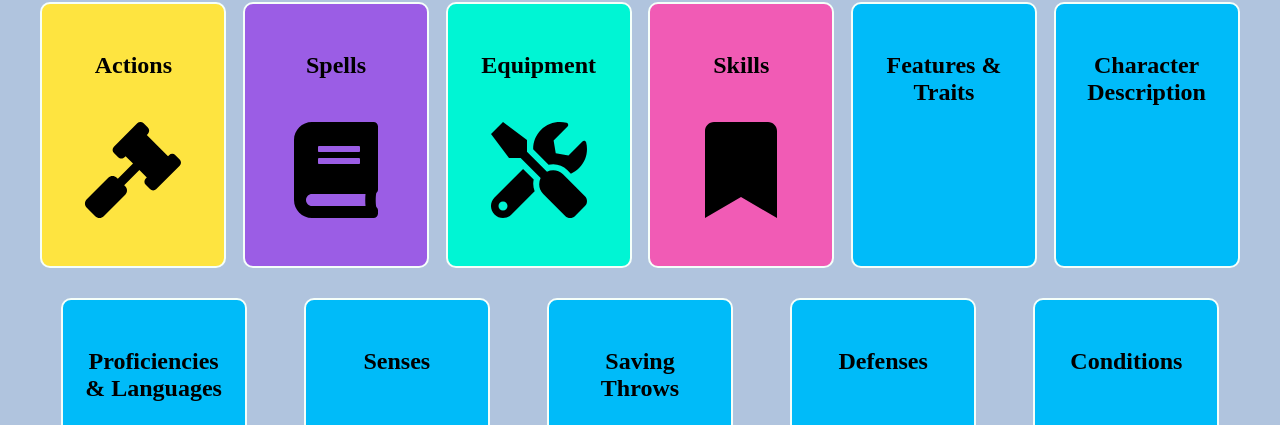
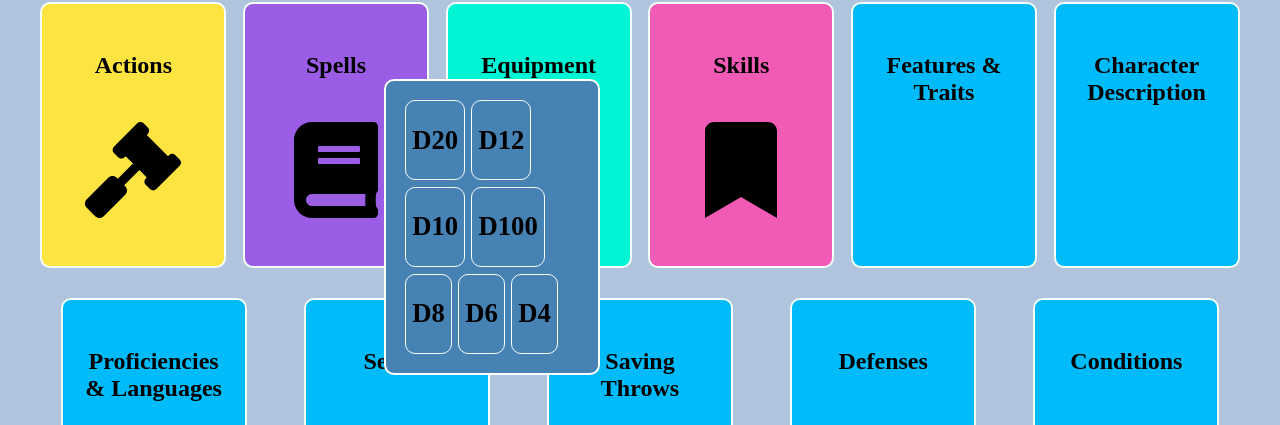
Before and after one commit to trtincher/Project4-Frontend, a React (Create React App) app in the folder familiar-app-client/: page /dashboard in a window 1280 px wide. Both pictures are taken after a click on the element 47 px from the left and 751 px from the top of the page. Shown: the part 236-661 px from the top of the page. Built offline with nearby package versions, Linux system fonts and the light colour scheme; a web font is replaced by a local one.

Commit message:
Dice roll card made

```diff
--- a/familiar-app-client/src/App.js
+++ b/familiar-app-client/src/App.js
@@ -19,6 +19,7 @@ function App() {
 	const [ modifiers, setModifiers ] = useState({});
 	const [ spellSlots, setSpellSlots ] = useState([]);
 	const [ prof, setProf ] = useState(0);
+	const [ isDice, setIsDice ] = useState(false);
 
 	// console.log('activeUser in App', activeUser);
 	// console.log('activeCharacter in App', activeCharacter);
@@ -90,7 +91,9 @@ function App() {
 						spellSlots,
 						setSpellSlots,
 						prof,
-						setProf
+						setProf,
+						isDice,
+						setIsDice
 					}}
 				>
 					<Nav />
--- a/familiar-app-client/src/Components/Dashboard/DashBody/Hands/SpellsHand.jsx
+++ b/familiar-app-client/src/Components/Dashboard/DashBody/Hands/SpellsHand.jsx
@@ -92,6 +92,7 @@ function ActionHand() {
 	);
 
 	const makeHand = () => {
+		//sort activeCharacter.spells
 		const curHand = activeCharacter.spells.map((spell) => (
 			<Card
 				width="100px"
--- a/familiar-app-client/src/Components/Dashboard/DashFoot/Dice/DiceIcon.jsx
+++ b/familiar-app-client/src/Components/Dashboard/DashFoot/Dice/DiceIcon.jsx
@@ -3,6 +3,7 @@ import { Link, Redirect } from 'react-router-dom';
 import styled from 'styled-components';
 import { FontAwesomeIcon } from '@fortawesome/react-fontawesome';
 import { faDiceD20 } from '@fortawesome/free-solid-svg-icons';
+import { DataContext } from '../../../../App';
 
 const Icon = styled.div`
 	border: 3px solid #f0fff0;
@@ -15,9 +16,11 @@ const Icon = styled.div`
 const icon = <FontAwesomeIcon icon={faDiceD20} size="3x" />;
 
 function DiceIcon() {
+	const { setIsDice, isDice } = useContext(DataContext);
+
 	return (
 		<div className="DiceIcon">
-			<Icon>{icon}</Icon>
+			<Icon onClick={() => setIsDice(!isDice)}>{icon}</Icon>
 		</div>
 	);
 }
--- a/familiar-app-client/src/Components/Dashboard/Dashboard.jsx
+++ b/familiar-app-client/src/Components/Dashboard/Dashboard.jsx
@@ -6,13 +6,21 @@ import styled, { css } from 'styled-components';
 import DashHead from './DashHead/DashHead';
 import DashBody from './DashBody/DashBody';
 import DashFoot from './DashFoot/DashFoot';
+import Dice from './Dice';
 
 const Container = styled.div`background: lightsteelblue;`;
 
 function Dashboard() {
-	const { activeUser, setActiveUser } = useContext(DataContext);
-	const { activeCharacter, setActiveCharacter } = useContext(DataContext);
-	const { modifiers, setModifiers } = useContext(DataContext);
+	const {
+		activeUser,
+		setActiveUser,
+		modifiers,
+		setModifiers,
+		isDice,
+		setIsDice,
+		activeCharacter,
+		setActiveCharacter
+	} = useContext(DataContext);
 
 	// console.log('ActiveCharacter in Dashboard', activeCharacter);
 	// console.log('setActiveCharacter in Dashboard', setActiveCharacter);
@@ -375,6 +383,7 @@ function Dashboard() {
 			<DashHead character={activeCharacter} />
 			<DashBody character={activeCharacter} />
 			<DashFoot character={activeCharacter} />
+			<Dice isDice={isDice} />
 		</Container>
 	);
 }
--- /dev/null
+++ b/familiar-app-client/src/Components/Dashboard/Dice.jsx
@@ -0,0 +1,66 @@
+import React, { useState, useContext, useEffect } from 'react';
+import { Link, Redirect } from 'react-router-dom';
+import styled from 'styled-components';
+import { FontAwesomeIcon } from '@fortawesome/react-fontawesome';
+import { faDiceD20 } from '@fortawesome/free-solid-svg-icons';
+import { DataContext } from '../../App';
+
+const DCard = styled.div`
+	display: flex;
+	flex-wrap: wrap;
+	justify-content: space-even;
+	background: steelblue;
+	border: 2px solid white;
+	border-radius: 10px;
+	width: 180px;
+	height: 260px;
+	margin: 15px 30%;
+	padding: 1rem;
+	position: absolute;
+	top: 300px;
+`;
+
+const Container = styled.div``;
+
+const Button = styled.button`
+    border: 1px solid mintcream;
+    border-radius: 10px;
+    background: none;
+    margin: .2rem;
+
+`;
+
+const icon = <FontAwesomeIcon icon={faDiceD20} size="3x" />;
+
+function DiceIcon() {
+	const { isDice, setIsDice } = useContext(DataContext);
+	const [ diceCard, setDiceCard ] = useState(false);
+
+	useEffect(
+		() => {
+			let d = makeDiceCard();
+            setDiceCard(d);
+
+		},
+		[ isDice ]
+	);
+
+	const makeDiceCard = () => {
+		return (
+			<DCard>
+
+				<Button><h1>D20</h1></Button>
+				<Button><h1>D12</h1></Button>
+				<Button><h1>D10</h1></Button>
+				<Button><h1>D100</h1></Button>
+				<Button><h1>D8</h1></Button>
+				<Button><h1>D6</h1></Button>
+				<Button><h1>D4</h1></Button>
+			</DCard>
+		);
+	};
+
+	return <>{isDice? diceCard: null}</>;
+}
+
+export default DiceIcon;
```
